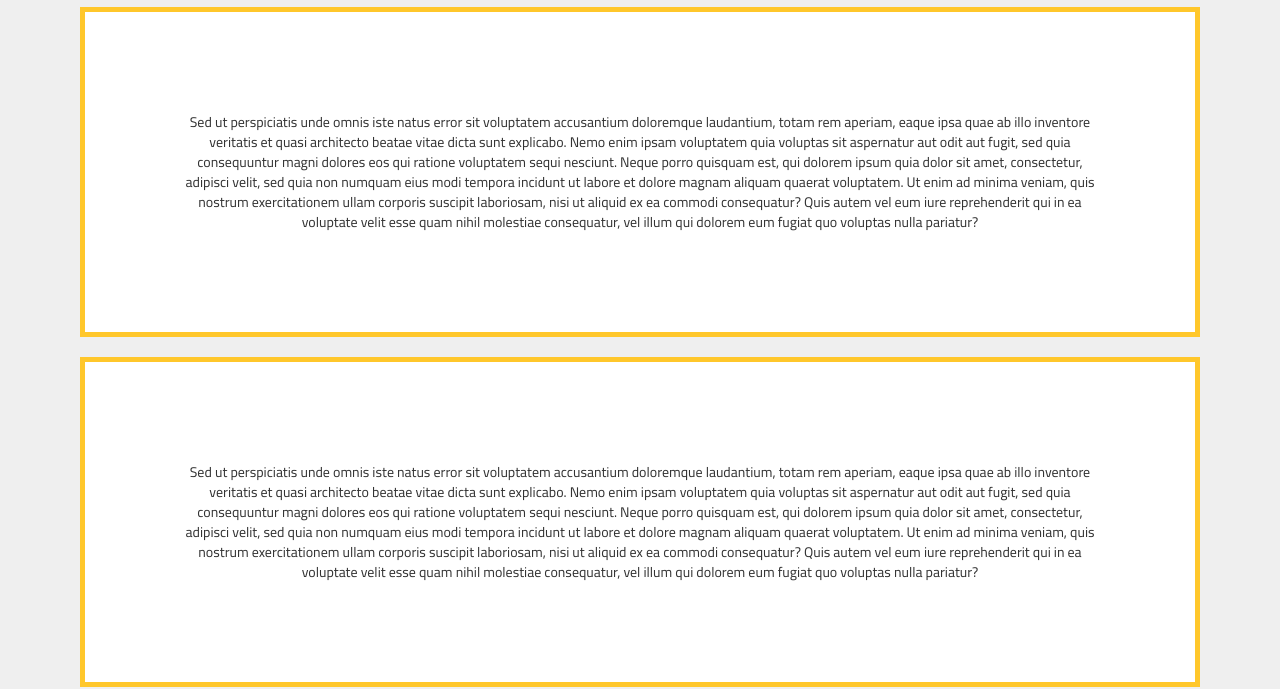
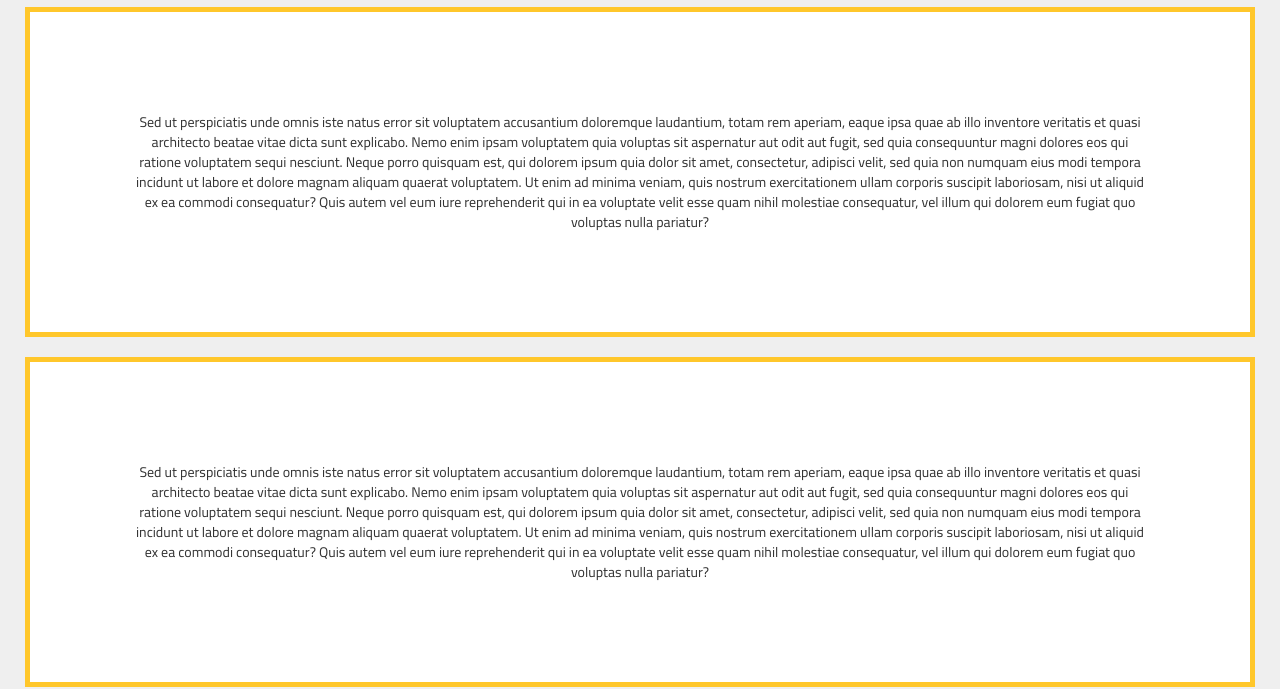
Before and after one commit to tedtwang/coursera-web, a plain HTML site: page module3/index.html in a window 1280 px wide. Shown: the part 116-805 px from the top of the page. Drawn offline with Linux system fonts and the light colour scheme.

Commit message:
small fix

```diff
--- a/module3/index.html
+++ b/module3/index.html
@@ -45,7 +45,7 @@
     </nav>
 
 
-  <div class="container text-center">
+  <div class="container text-center col-xs-12	col-sm-12	col-md-12	col-lg-12">
     <div>
       <h2 class="pageTitle">Our Menu</h2>
     </div>
```
